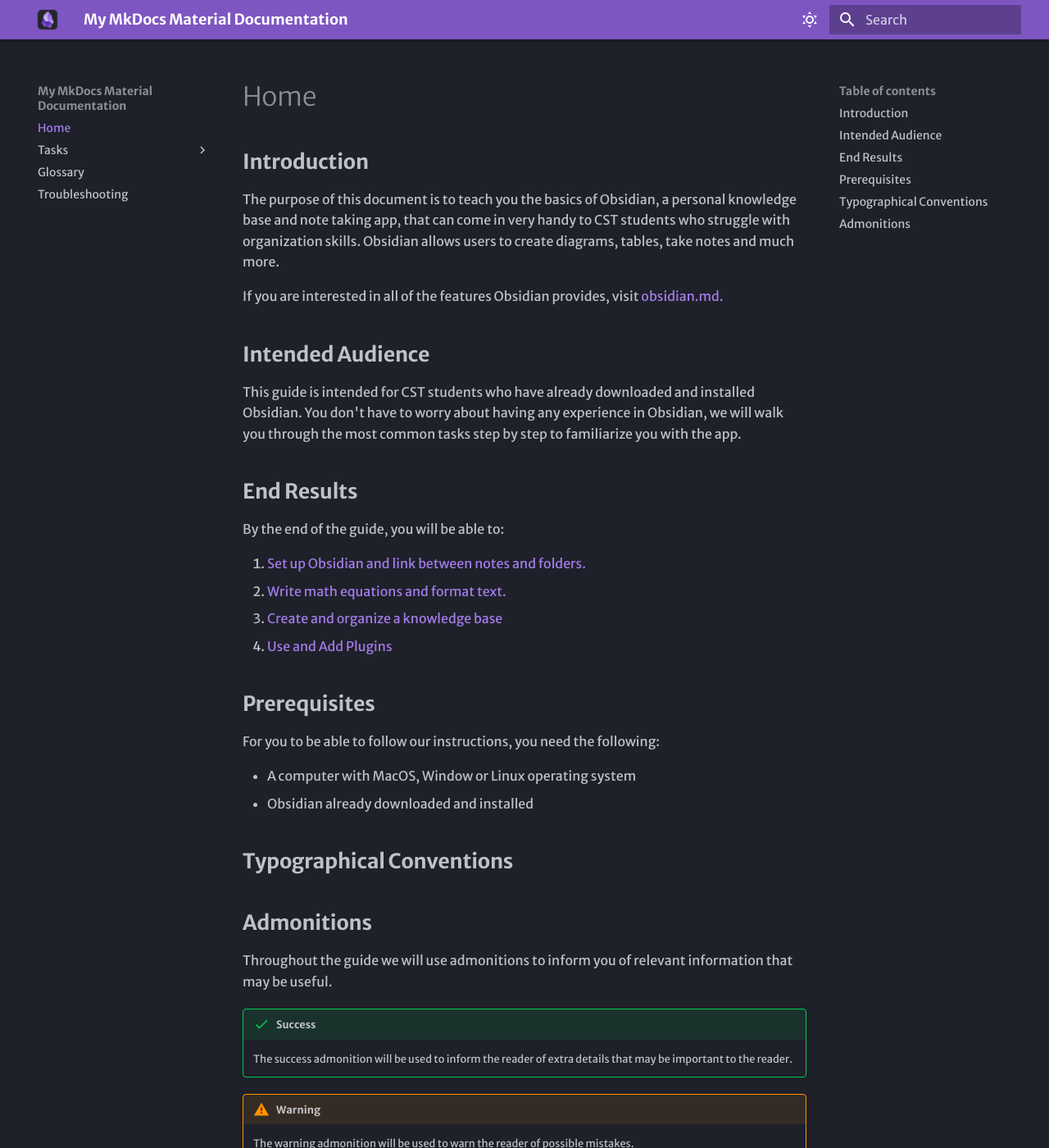
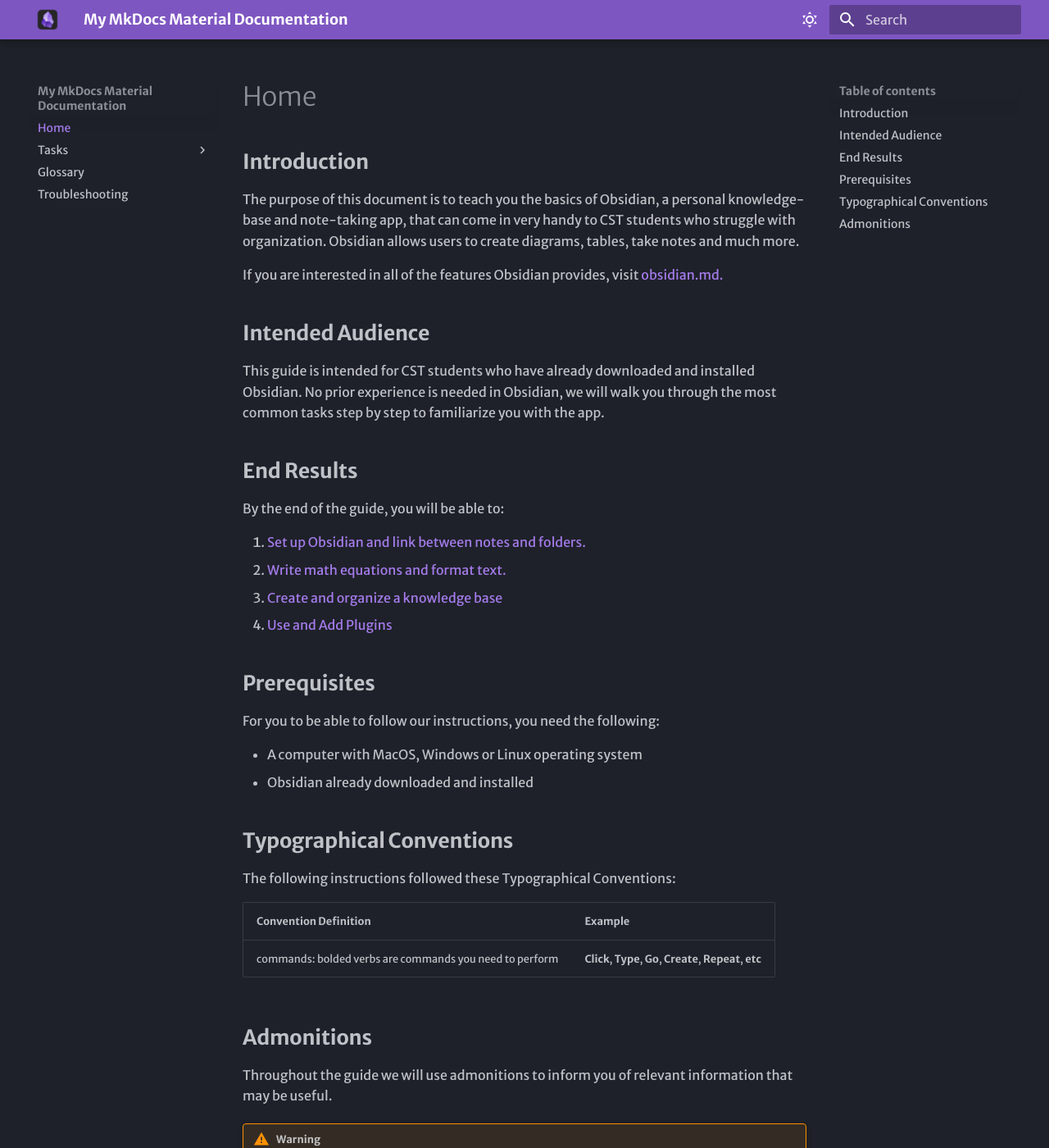
Before and after one commit to AllenLu12/COMP_2216_Obsidian_tutorial, an MkDocs documentation site: the page built from docs/index.md, in a window 1280 px wide and 1400 px high. Shown: the whole window at 82% size. Built offline with MkDocs 1.6.1 and Material for MkDocs 9.7.7, drawn with Linux system fonts in a browser that asks for light colours; some web fonts are replaced.

Commit message:
Finish home page

```diff
--- a/docs/index.md
+++ b/docs/index.md
@@ -2,13 +2,13 @@
 
 ## **Introduction**
 
-The purpose of this document is to teach you the basics of Obsidian, a personal knowledge base and note taking app, that can come in very handy to CST students who struggle with organization skills. Obsidian allows users to create diagrams, tables, take notes and much more.
+The purpose of this document is to teach you the basics of Obsidian, a personal knowledge-base and note-taking app, that can come in very handy to CST students who struggle with organization. Obsidian allows users to create diagrams, tables, take notes and much more.
 
 If you are interested in all of the features Obsidian provides, visit [obsidian.md.](https://obsidian.md/)
 
 ## **Intended Audience**
 
-This guide is intended for CST students who have already downloaded and installed Obsidian. You don't have to worry about having any experience in Obsidian, we will walk you through the most common tasks step by step to familiarize you with the app.
+This guide is intended for CST students who have already downloaded and installed Obsidian. No prior experience is needed in Obsidian, we will walk you through the most common tasks step by step to familiarize you with the app.
 
 ## **End Results**
 
@@ -22,20 +22,20 @@
 ## **Prerequisites**
 For you to be able to follow our instructions, you need the following:
 
-* A computer with MacOS, Window or Linux operating system
+* A computer with MacOS, Windows or Linux operating system
 * Obsidian already downloaded and installed
 
 ## **Typographical Conventions**
 
+The following instructions followed these Typographical Conventions:
+
+| **Convention Definition** | **Example** |
+| :--- | :--- |
+| commands: bolded verbs are commands you need to perform | **Click**, **Type**, **Go**, **Create**, **Repeat**, **etc**|
+
 ## **Admonitions**
 
 Throughout the guide we will use admonitions to inform you of relevant information that may be useful.
-
-[Give examples of the admonitions use]: #
-
-!!! success "Success"
-
-    The success admonition will be used to inform the reader of extra details that may be important to the reader.
 
 !!! warning "Warning"
 
```
Also changed, not shown: docs/glossary.md (+3 -1 lines).
